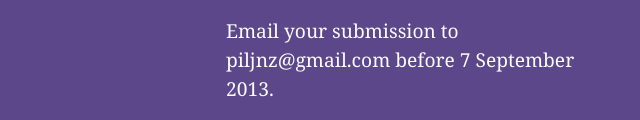
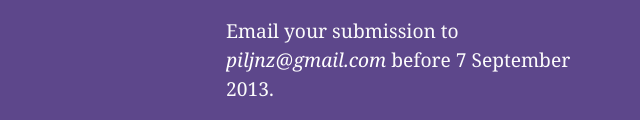
Before and after one commit to williamleith/williamleith.github.com, a plain HTML site: page index.html in a window 1280 px wide. Shown: the part 771-891 px from the top of the page, 380-1020 px from the left. Drawn offline with nearby package versions, Linux system fonts and the light colour scheme; a web font is replaced by a local one.

Commit message:
Update index.html

```diff
--- a/index.html
+++ b/index.html
@@ -129,7 +129,7 @@ hr {
 		<li>Access to the Legal System</li>
 	</ul>
 <p>Submissions must be between 2,500 and 12,000 words in length.</p>
-<p>Email your submission to <a href="mailto:piljnz@gmail.com"></a>piljnz@gmail.com</a> before 7 September 2013.</p>
+<p>Email your submission to <a href="mailto:piljnz@gmail.com">piljnz@gmail.com</a> before 7 September 2013.</p>
 </aside>
 </div>
 </body></html>
```
